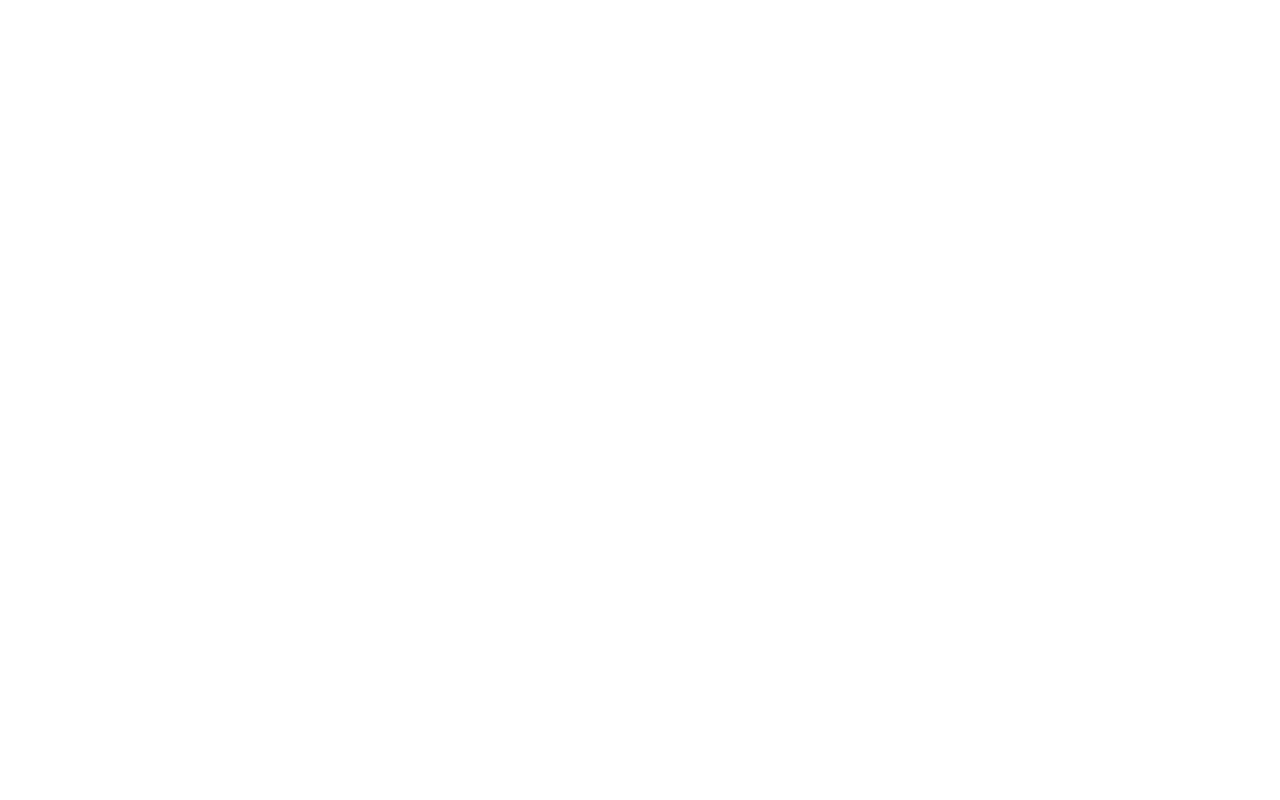
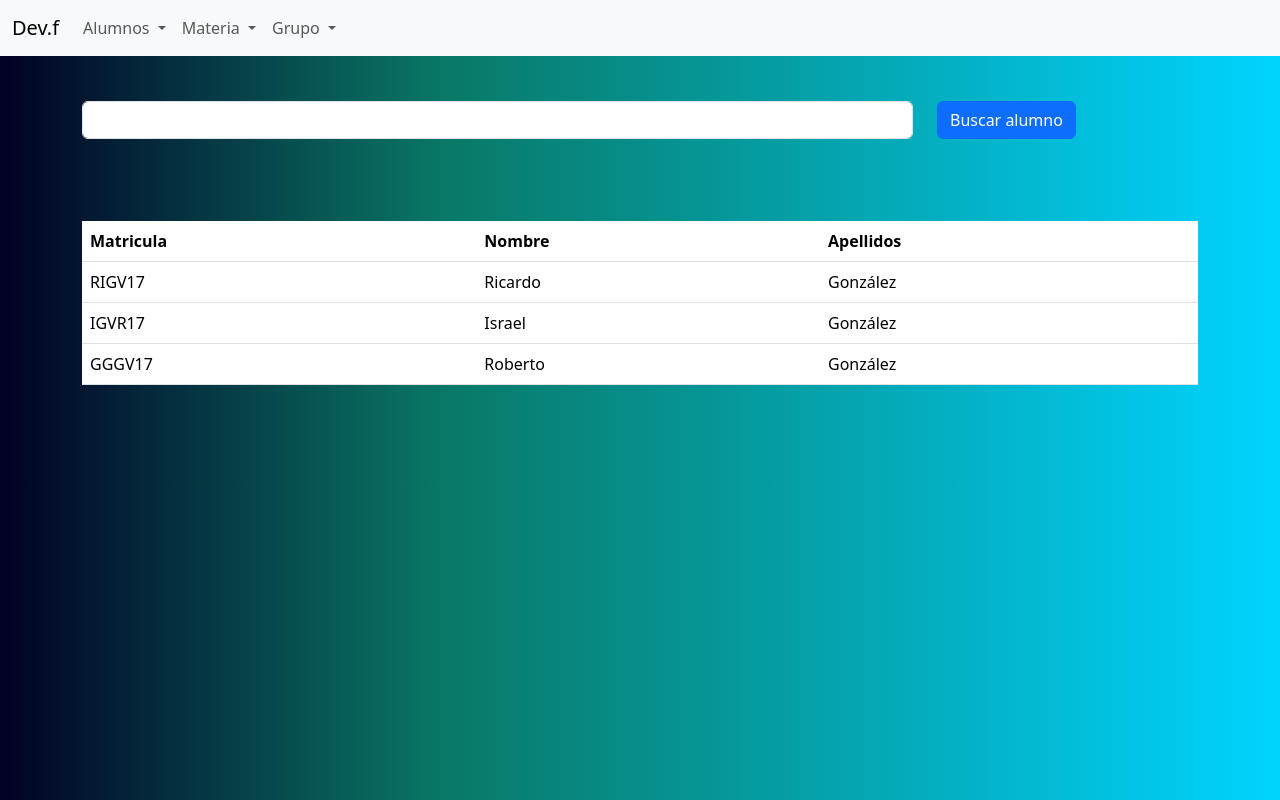
Before and after one commit to RicardoGonzalez17/ProgramaParaEscuelas, a plain HTML site: page index.html in a window 1280 px wide. Drawn offline with nearby package versions, Linux system fonts and the light colour scheme.

Commit message:
Se agregó html de index,alta alumnos, gurpos y materias, se agregó estilos para dichos html

```diff
--- /dev/null
+++ b/CSS/AltaAlumnosStyles.css
@@ -0,0 +1,14 @@
+body {
+    background: rgb(2,0,36);
+    background: linear-gradient(90deg, rgba(2,0,36,1) 0%, rgba(9,121,103,1) 35%, rgba(0,212,255,1) 100%);
+    margin: 0 !important;
+    padding: 0 !important;
+}
+
+form > div{
+    color:white !important;
+}
+
+h1 {
+    color: white !important;
+}
--- /dev/null
+++ b/CSS/AltaGrupoStyles.css
@@ -0,0 +1,14 @@
+body {
+    background: rgb(2,0,36);
+    background: linear-gradient(90deg, rgba(2,0,36,1) 0%, rgba(9,121,103,1) 35%, rgba(0,212,255,1) 100%);
+    margin: 0 !important;
+    padding: 0 !important;
+}
+
+form > div{
+    color:white !important;
+}
+
+h1 {
+    color: white !important;
+}
--- /dev/null
+++ b/CSS/AltaMateriaStyles.css
@@ -0,0 +1,14 @@
+body {
+    background: rgb(2,0,36);
+    background: linear-gradient(90deg, rgba(2,0,36,1) 0%, rgba(9,121,103,1) 35%, rgba(0,212,255,1) 100%);
+    margin: 0 !important;
+    padding: 0 !important;
+}
+
+form > div{
+    color:white !important;
+}
+
+h1 {
+    color: white !important;
+}
--- /dev/null
+++ b/CSS/styles.css
@@ -0,0 +1,24 @@
+body {
+    background: rgb(2,0,36);
+    background: linear-gradient(90deg, rgba(2,0,36,1) 0%, rgba(9,121,103,1) 35%, rgba(0,212,255,1) 100%);
+    margin: 0 !important;
+    padding: 0 !important;
+}
+
+#tablaAlumnos{
+    color: white !important;
+}
+
+.rowTablaAlumno{
+    display: flex;
+    align-items: center;
+    justify-content: center;
+    min-height: calc(50vh - var(--header-height));
+}
+
+.rowBuscadorAlumno{
+    margin-top: 4% !important;
+    display: flex;
+    align-items: center;
+    justify-content: center;
+}
--- a/JS/Main.js
+++ b/JS/Main.js
@@ -15,6 +15,10 @@ const devf = new Escuela (111,'Dev.f','Desconocido #12')
 const ricardo = new Alumno('RIGV17','Ricardo','González',27)
 const israel = new Alumno('IGVR17','Israel','González',28)
 const roberto = new Alumno('GGGV17','Roberto','González',26)
+const alumnos = [];
+alumnos.push(ricardo);
+alumnos.push(israel);
+alumnos.push(roberto);
 
 devf.AgregarGrupo(grupoA);
 devf.AgregarMateria(matematicasUno);
@@ -40,3 +44,28 @@ console.log(grupoA.PromedioPorGrupo());
 console.log(israel.ObtenerPromedioAlumno());
 
 console.log(grupoA.OrdernarAlumnosAsc());
+
+
+let CrearTabla = function(lista) {
+  let stringTabla = `<thead class="thead-dark">
+                        <tr>
+                          <th>Matricula</th>
+                          <th>Nombre</th>
+                          <th>Apellidos</th>
+                        </tr>
+                      </thead>`;
+  for (let alumno of lista) {
+    let fila = `<tr>
+                  <td>${alumno.matricula}</td>
+                  <td>${alumno.nombre}</td>
+                  <td>${alumno.apellidos}</td>
+                </tr>`
+    stringTabla +=fila;
+  }
+  return stringTabla;
+};
+document.getElementById("tablaAlumnos").innerHTML = CrearTabla(alumnos);
+document.addEventListener("DOMContentLoaded", function() {
+  var headerHeight = document.querySelector("header").offsetHeight;
+  document.documentElement.style.setProperty("--header-height", headerHeight + "px");
+});
--- a/index.html
+++ b/index.html
@@ -4,10 +4,75 @@
     <meta charset="UTF-8">
     <meta http-equiv="X-UA-Compatible" content="IE=edge">
     <meta name="viewport" content="width=device-width, initial-scale=1.0">
+    <link href="./CSS/styles.css" type="text/css" rel="stylesheet">
+    <link href="https://cdn.jsdelivr.net/npm/bootstrap@5.3.0-alpha3/dist/css/bootstrap.min.css" rel="stylesheet" integrity="sha384-KK94CHFLLe+nY2dmCWGMq91rCGa5gtU4mk92HdvYe+M/SXH301p5ILy+dN9+nJOZ" crossorigin="anonymous">
     <title>Escuela Dev.f</title>
 </head>
 <body>
+    <header>
+        <nav class="navbar navbar-expand-lg bg-body-tertiary">
+            <div class="container-fluid">
+                <a class="navbar-brand" href="#">Dev.f</a>
+                <button class="navbar-toggler" type="button" data-bs-toggle="collapse" data-bs-target="#navbarNav" aria-controls="navbarNav" aria-expanded="false" aria-label="Toggle navigation">
+                  <span class="navbar-toggler-icon"></span>
+                </button>
+                <div class="collapse navbar-collapse" id="navbarNav">
+                  <ul class="navbar-nav">
+                      <li class="nav-item dropdown">
+                        <a class="nav-link dropdown-toggle" href="#" role="button" data-bs-toggle="dropdown" aria-expanded="false">
+                          Alumnos
+                        </a>
+                        <ul class="dropdown-menu">
+                          <li><a class="dropdown-item" href="./AltaAlumnos.html">Dar de alta</a></li>
+                          <li><a class="dropdown-item" href="#">Buscar</a></li>
+                          <li><a class="dropdown-item" href="#">Asignar calificación</a></li>
+                          <li><a class="dropdown-item" href="#">Inscribir en materia</a></li>
+                          <li><a class="dropdown-item" href="#">Inscribir en grupo</a></li>
+                        </ul>
+                      </li>
+                      <li class="nav-item dropdown">
+                        <a class="nav-link dropdown-toggle" href="#" role="button" data-bs-toggle="dropdown" aria-expanded="false">
+                          Materia
+                        </a>
+                        <ul class="dropdown-menu">
+                          <li><a class="dropdown-item" href="./AltaMateria.html">Dar de alta</a></li>
+                          <li><a class="dropdown-item" href="#">Buscar</a></li>
+                        </ul>
+                      </li>
+                      <li class="nav-item dropdown">
+                        <a class="nav-link dropdown-toggle" href="#" role="button" data-bs-toggle="dropdown" aria-expanded="false">
+                          Grupo
+                        </a>
+                        <ul class="dropdown-menu">
+                          <li><a class="dropdown-item" href="./AltaGrupo.html">Dar de alta</a></li>
+                          <li><a class="dropdown-item" href="#">Buscar</a></li>
+                        </ul>
+                      </li>
+                  </ul>
+                </div>
+              </div>
+        </nav>
+    </header>
+    <section class="container">
+      <div class="row rowBuscadorAlumno">
+        <div class="col-md-9">
+          <input type="text" class="form-control" id="buscarAlumno">
+        </div>
+        <div class="col-md-3">
+          <button type="button" class="btn btn-primary">Buscar alumno</button>
+        </div>
+      </div>
+      <div class="row rowTablaAlumno">
+        <div class="col-md-12">
+          <table class="table" id="tablaAlumnos">
+
+          </table>
+        </div>
+      </div>
+    </section>
+
 
 <script type="module" src="./JS/Main.js"></script>
+<script src="https://cdn.jsdelivr.net/npm/bootstrap@5.3.0-alpha3/dist/js/bootstrap.bundle.min.js" integrity="sha384-ENjdO4Dr2bkBIFxQpeoTz1HIcje39Wm4jDKdf19U8gI4ddQ3GYNS7NTKfAdVQSZe" crossorigin="anonymous"></script>
 </body>
 </html>
```
Also changed, not shown: AltaAlumnos.html (added, +53 -0 lines), AltaGrupo.html (added, +45 -0 lines), AltaMateria.html (added, +49 -0 lines).
